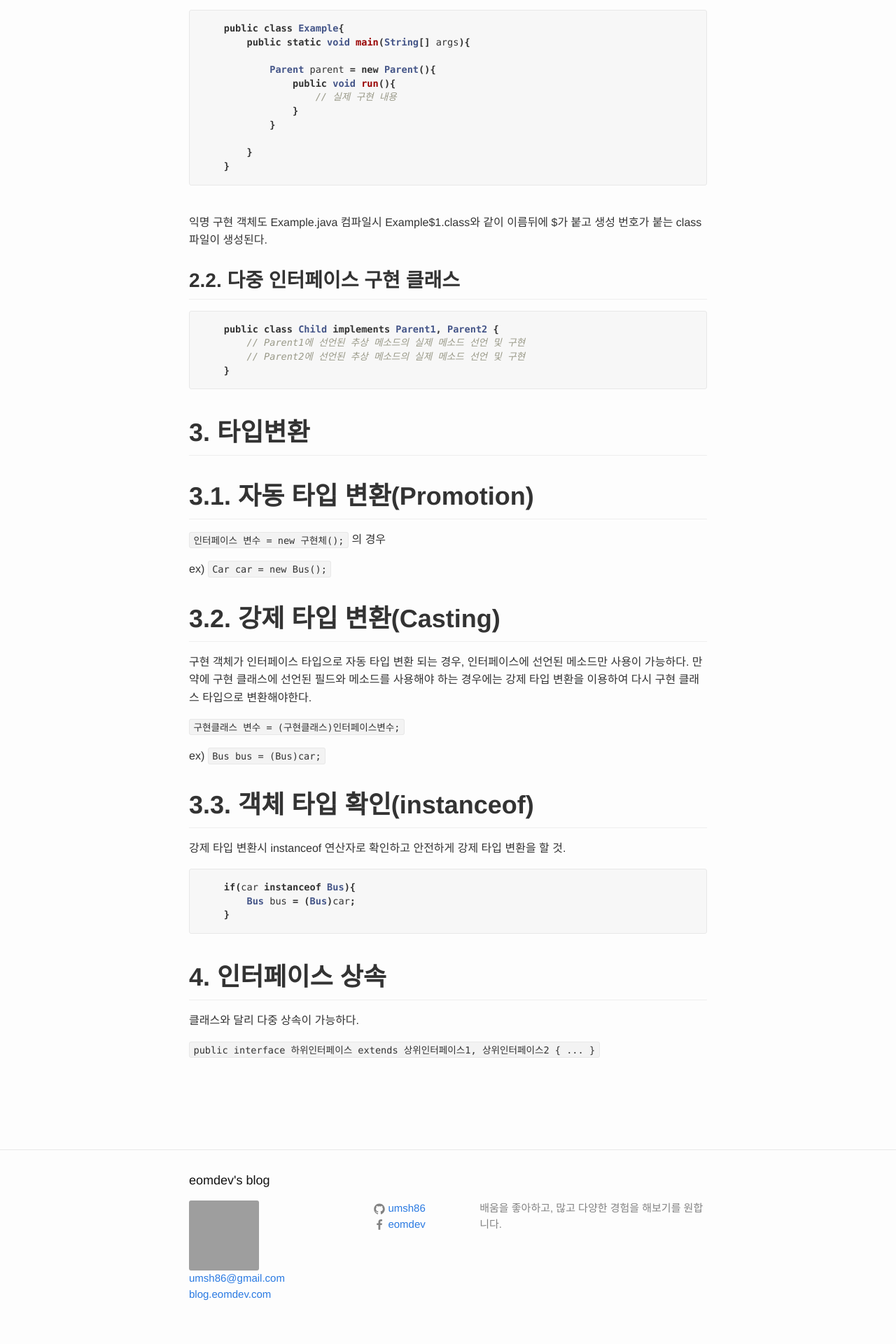
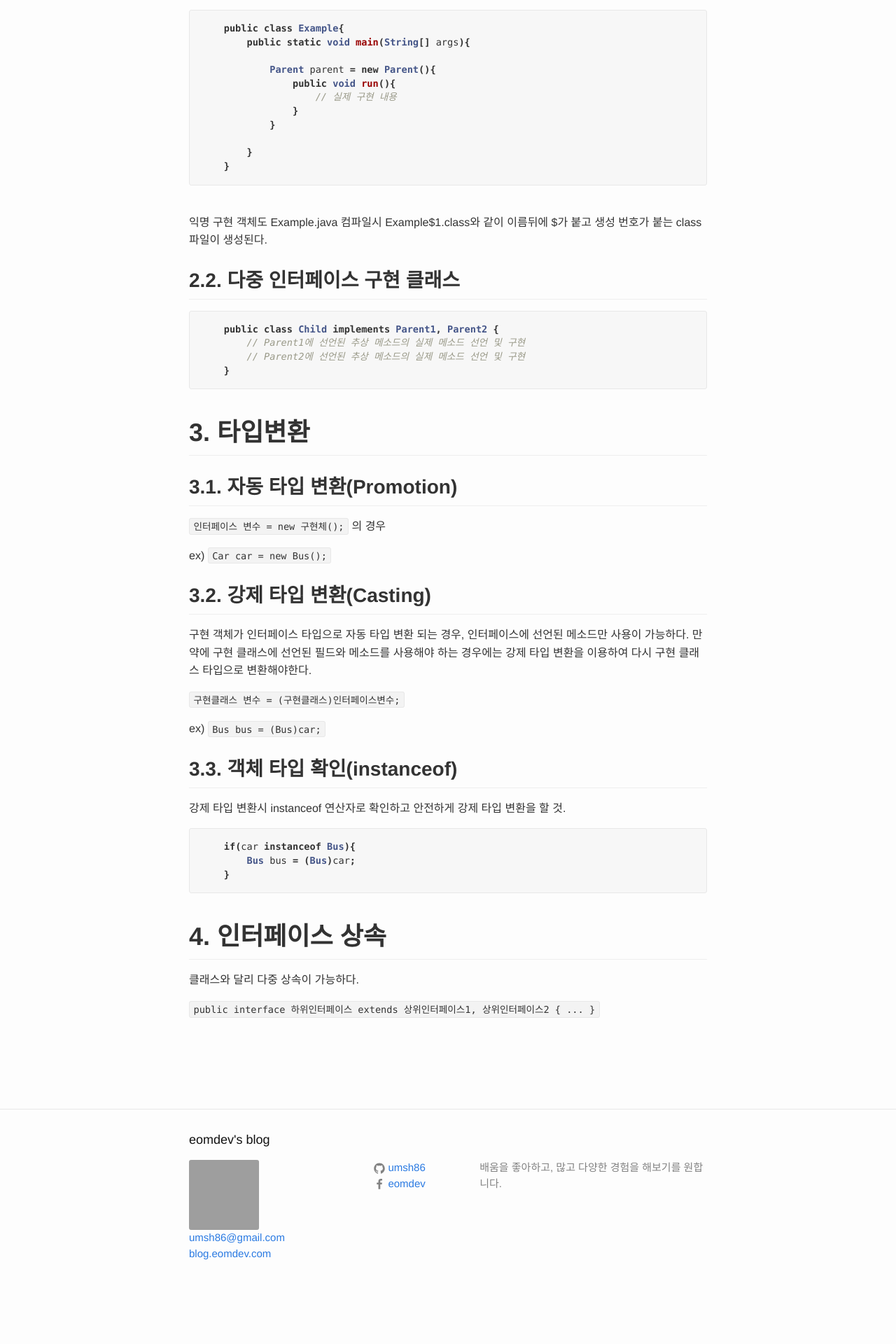
Before and after one commit to umsh86/umsh86.github.io, a Jekyll site: the page built from _posts/2016-03-30-default method.md, in a window 1280 px wide. Shown: the part 4231-6151 px from the top of the page at 70% size. Built offline with Jekyll 4.4.1, drawn with Linux system fonts in a browser that asks for light colours; Markdown is read by kramdown in place of the engine named in the settings; comment, search, counter and statistics services are not loaded; after the commit the page ends 6093 px from its top, so only the background shows below that; grey boxes are pictures that could not be loaded.

```diff
--- a/_posts/2016-03-30-default method.md
+++ b/_posts/2016-03-30-default method.md
@@ -203,13 +203,13 @@ ex)
 
 # 3. 타입변환
 
-# 3.1. 자동 타입 변환(Promotion)
+## 3.1. 자동 타입 변환(Promotion)
 
 `인터페이스 변수 = new 구현체();` 의 경우
 
 ex) `Car car = new Bus();`
 
-# 3.2. 강제 타입 변환(Casting)
+## 3.2. 강제 타입 변환(Casting)
 
 구현 객체가 인터페이스 타입으로 자동 타입 변환 되는 경우, 인터페이스에 선언된 메소드만 사용이 가능하다. 만약에 구현 클래스에 선언된 필드와 메소드를 사용해야 하는 경우에는 강제 타입 변환을 이용하여 다시 구현 클래스 타입으로 변환해야한다.
 
@@ -217,7 +217,7 @@ ex) `Car car = new Bus();`
 
 ex) `Bus bus = (Bus)car;`
 
-# 3.3. 객체 타입 확인(instanceof)
+## 3.3. 객체 타입 확인(instanceof)
 
 강제 타입 변환시 instanceof 연산자로 확인하고 안전하게 강제 타입 변환을 할 것.
 
```
